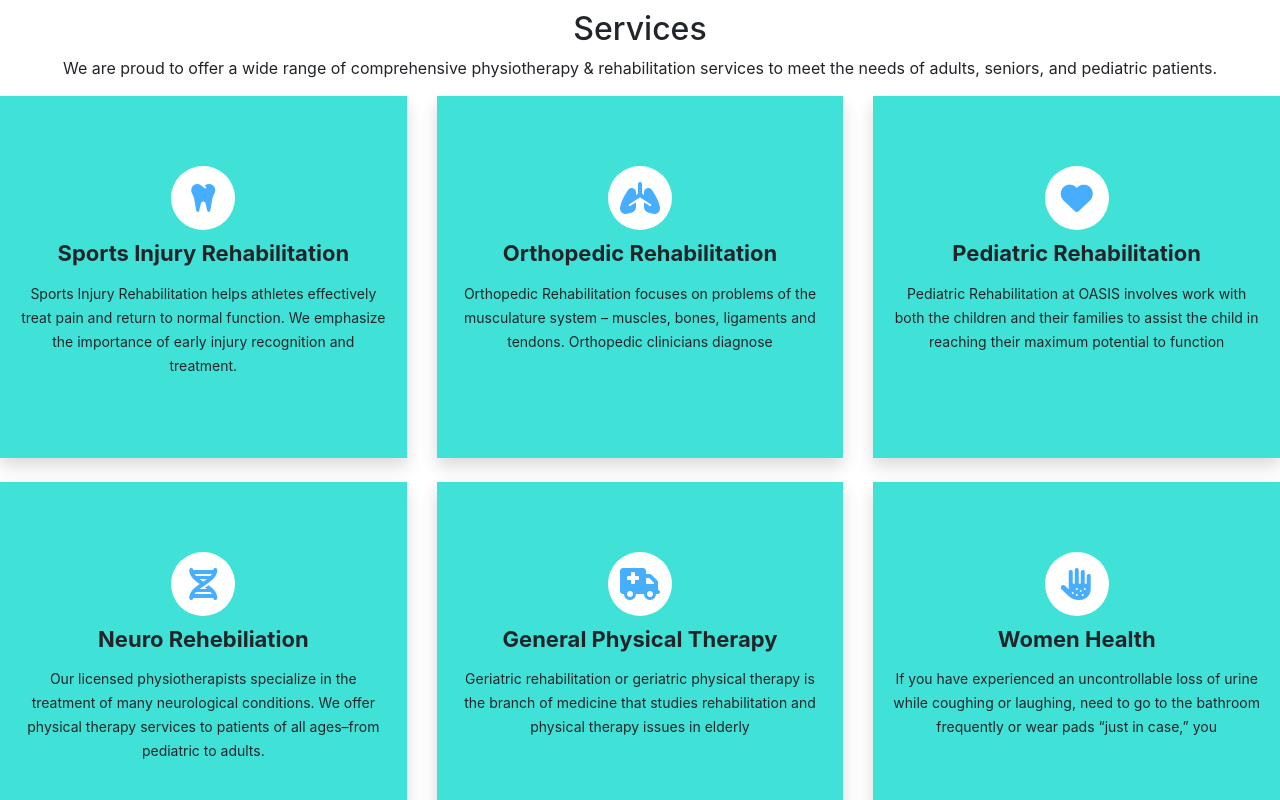
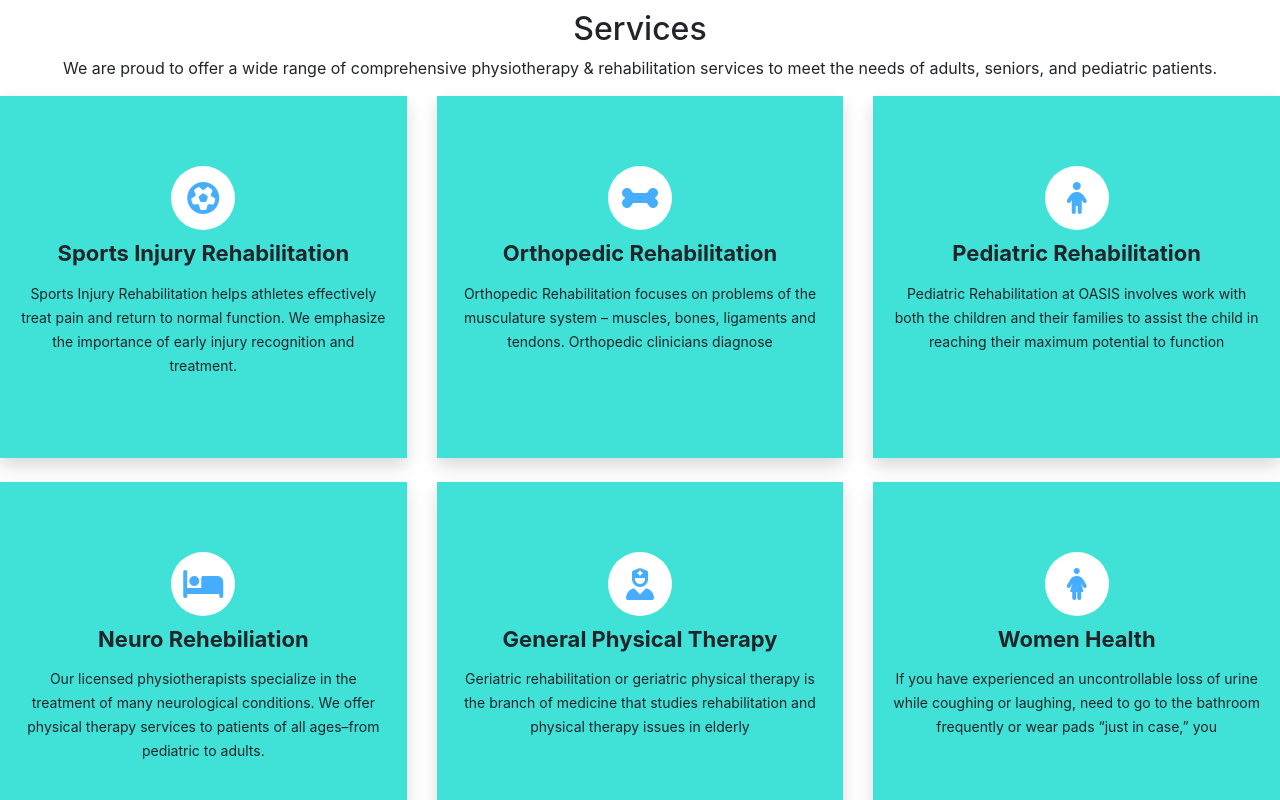
Before and after one commit to fahad987/HealthCare, a plain HTML site: page index.html in a window 1280 px wide. Shown: the part 694-1494 px from the top of the page. Drawn offline with nearby package versions, Linux system fonts and the light colour scheme.

Commit message:
Adds With Icons

```diff
--- a/index.html
+++ b/index.html
@@ -71,7 +71,7 @@
         <div class="col-lg-4 col-md-6 d-flex align-items-stretch">
            <div class="service shadow">
             <div class="icon">
-                <i class="fas fa-tooth"></i>
+                <i class="fas fa-futbol"></i>
             </div>
    <h4>Sports Injury Rehabilitation</h4>
    <p>Sports Injury Rehabilitation helps athletes effectively treat pain and return to normal function.
@@ -83,7 +83,7 @@
      <div class="col-lg-4 col-md-6 d-flex align-items-stretch mt-4 mt-md-0">
         <div class="service shadow">
          <div class="icon">
-             <i class="fas fa-lungs"></i>
+            <i class="fas fa-bone"></i>
          </div>
 <h4>Orthopedic Rehabilitation</h4>
 <p>Orthopedic Rehabilitation focuses on problems of the musculature system – muscles, bones, ligaments and tendons.
@@ -95,7 +95,7 @@
   <div class="col-lg-4 col-md-6 d-flex align-items-stretch mt-4 mt-lg-0">
     <div class="service shadow">
      <div class="icon">
-         <i class="fas fa-heart"></i>
+        <i class="fas fa-child"></i>
      </div>
 <h4>Pediatric Rehabilitation</h4>
 <p>Pediatric Rehabilitation at OASIS involves work with both the children and
@@ -107,7 +107,7 @@
  <div class="col-lg-4 col-md-6 d-flex align-items-stretch mt-4">
     <div class="service shadow">
      <div class="icon">
-         <i class="fas fa-dna"></i>
+        <i class="fas fa-bed"></i>
      </div>
 <h4>Neuro Rehebiliation</h4>
 <p>Our licensed physiotherapists specialize in the treatment of many neurological conditions.
@@ -119,7 +119,7 @@
  <div class="col-lg-4 col-md-6 d-flex align-items-stretch mt-4">
     <div class="service shadow">
      <div class="icon">
-         <i class="fas fa-ambulance"></i>
+        <i class="fas fa-user-nurse"></i>
      </div>
 <h4>General Physical Therapy</h4>
 <p>Geriatric rehabilitation or geriatric physical therapy
@@ -131,7 +131,7 @@
  <div class="col-lg-4 col-md-6 d-flex align-items-stretch mt-4">
     <div class="service shadow">
      <div class="icon">
-         <i class="fas fa-allergies"></i>
+        <i class="fas fa-female"></i>
      </div>
 <h4>Women Health</h4>
 <p>If you have experienced an uncontrollable loss of urine while coughing or laughing,
--- a/main.css
+++ b/main.css
@@ -81,7 +81,9 @@ body{
 .service{
     text-align: center;
     padding: 70px 20px 80px 20px;
-    background:  rgba(17, 219, 207, 0.8);
+    transition: all ease-in-out 0.3s;
+    background: rgba(17, 219, 207,0.8);
+    box-shadow: 0px 5px 90px 0px rgba(3, 117, 111, 0.63);
 }
 .service .icon{
     margin: 0 auto;
@@ -90,6 +92,7 @@ body{
     display: flex;
     align-items: center;
     justify-content: center;
+    transition: ease-in-out 0.3s;
     position: relative;
     background: #ffffff;
     border-radius: 50px;
```
